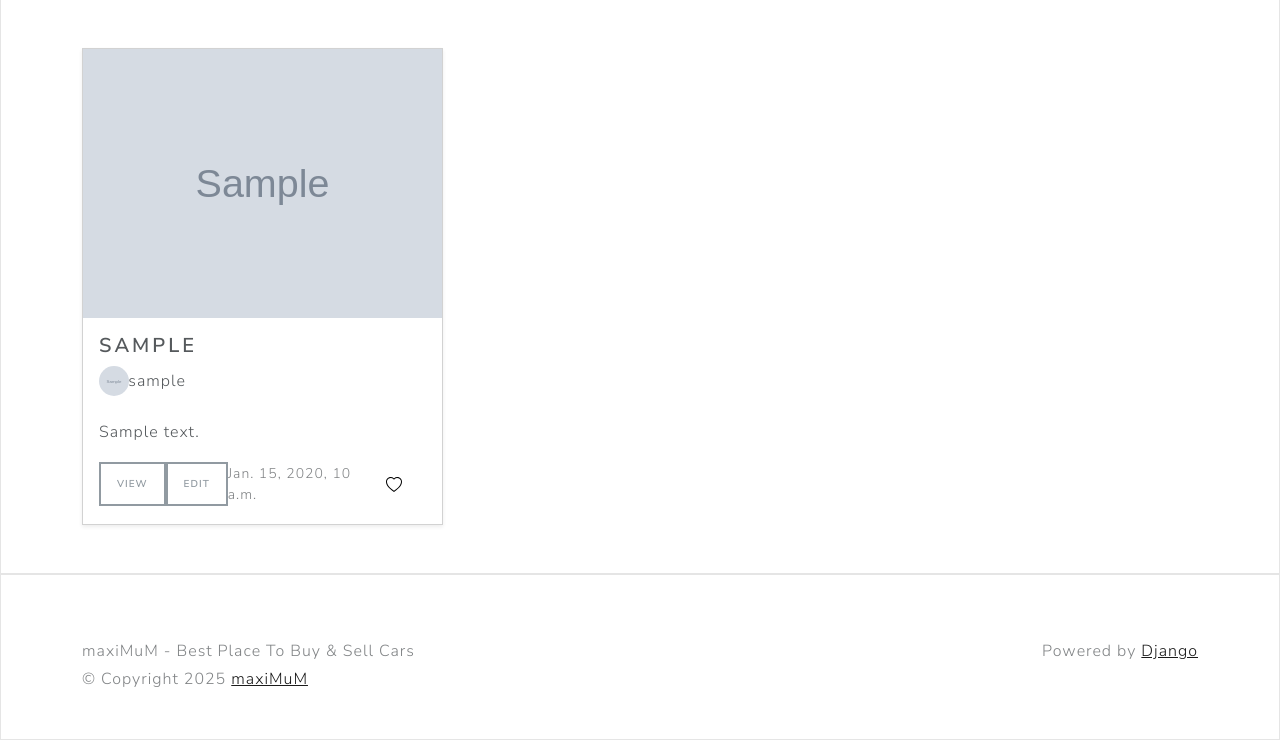
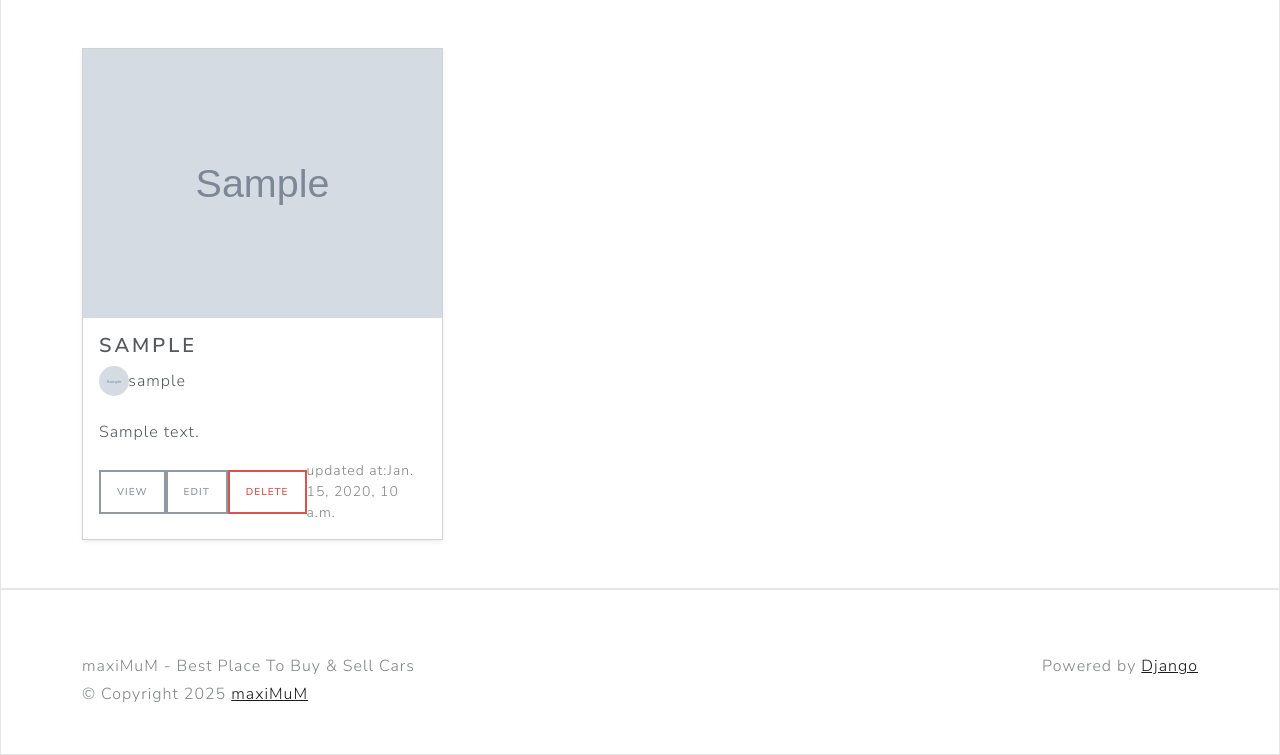
Before and after one commit to MohanKumarMakesh/maxiMuM, a Django app: page /home/ in a window 1280 px wide. Shown: the part 619-1374 px from the top of the page. Run offline with Django 5.2, Linux system fonts and the light colour scheme; a user stored in the database is signed in; tables that the repository leaves empty hold one stand-in row (values such as "Sample post"); grey boxes marked "Sample" are stand-in pictures; some libraries are stand-ins or nearby versions.

Commit message:
add edit functionality

```diff
--- a/src/main/templates/components/listing.html
+++ b/src/main/templates/components/listing.html
@@ -14,15 +14,17 @@
     </div>
     <br>
     <p class="card-text">{{listing.description}}</p>
-    <div class="d-flex justify-content-between align-items-center">
-      <div class="btn-group">
+    <div class="d-flex justify-content-between align-items-center justify-content-space-between">
+      <div class="btn-group ">
         <a href="{% url 'listing' listing.id %}" type="button" class="btn btn-sm btn-outline-secondary">View</a>
         {% if listing.seller.user == request.user %}
-        <a href="" type="button" class="btn btn-sm btn-outline-secondary">Edit</a>
+        <a href="{% url 'edit' id=listing.id %}" type="button" class="btn btn-sm btn-outline-secondary">Edit</a>
+        <a href="{% url 'delete' id=listing.id %}" type="button" class="btn btn-sm btn-outline-danger">Delete</a>
         {% endif %}
       </div>
-      <small class="text-muted">{{listing.updated_at}}</small>
-      <button id="like_{{listing.id}}" type="button" value="like" class="btn btn-secondary">
+      <small class="text-muted">updated at:{{listing.updated_at}}</small>
+      <!-- <button id="like_{{listing.id}}" type="button" value="like" class="btn btn-secondary">
+
         {% if listing.id in liked_listings_ids %}
         <svg xmlns="http://www.w3.org/2000/svg" width="16" height="16" fill="red" class="bi bi-heart"
           viewBox="0 0 16 16">
@@ -38,7 +40,8 @@
           </path>
         </svg>
         {% endif %}
-      </button>
+      </button> -->
+
     </div>
   </div>
 </div>
--- a/src/main/urls.py
+++ b/src/main/urls.py
@@ -1,12 +1,13 @@
 # Django imports
 'python function to use path in urls'
 from django.urls import path
-from .views import main, home, list_view, listing_view, edit_view
+from .views import main, home, list_view, listing_view, edit_view, delete_view
 # Url patterns
 urlpatterns = [
     path('', main, name='main'),
     path('home/', home, name='home'),
     path('list/', list_view, name='list'),
     path('listing/<str:id>/', listing_view, name='listing'),
-    path('listing/<str:id>/edit/', edit_view, name='edit')
+    path('listing/<str:id>/edit/', edit_view, name='edit'),
+    path('listing/<str:id>/delete/', delete_view, name='delete'),
 ]
--- a/src/main/views.py
+++ b/src/main/views.py
@@ -86,3 +86,16 @@ def edit_view(request, id):
         messages.error(
             request, f'An error occured while trying to access the edit page.')
         return redirect('home')
+@login_required
+def delete_view(request, id):
+    try:
+        listing = Listing.objects.get(id=id)
+        if listing is None:
+            raise Exception
+        listing.delete()
+        messages.info(request, f'Listing {id} deleted successfully!')
+        return redirect('home')
+    except Exception as e:
+        messages.error(
+            request, f'An error occured while trying to delete the listing.')
+        return redirect('home')
```
